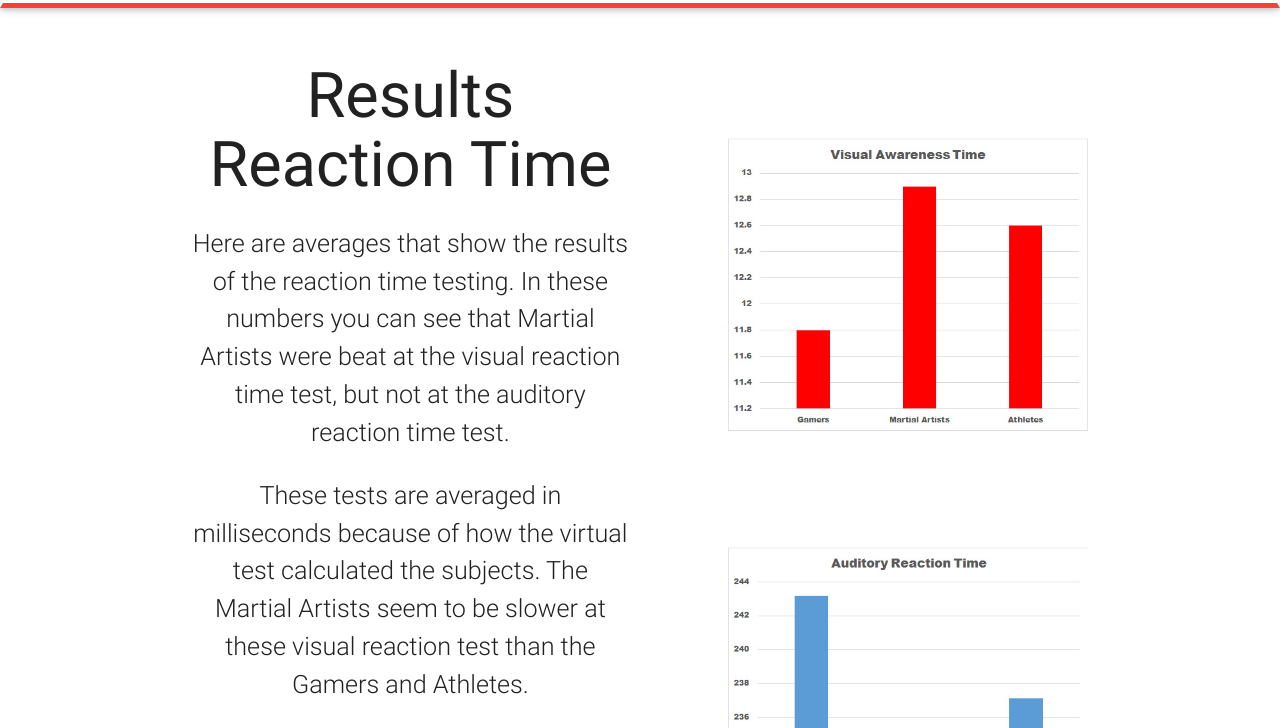
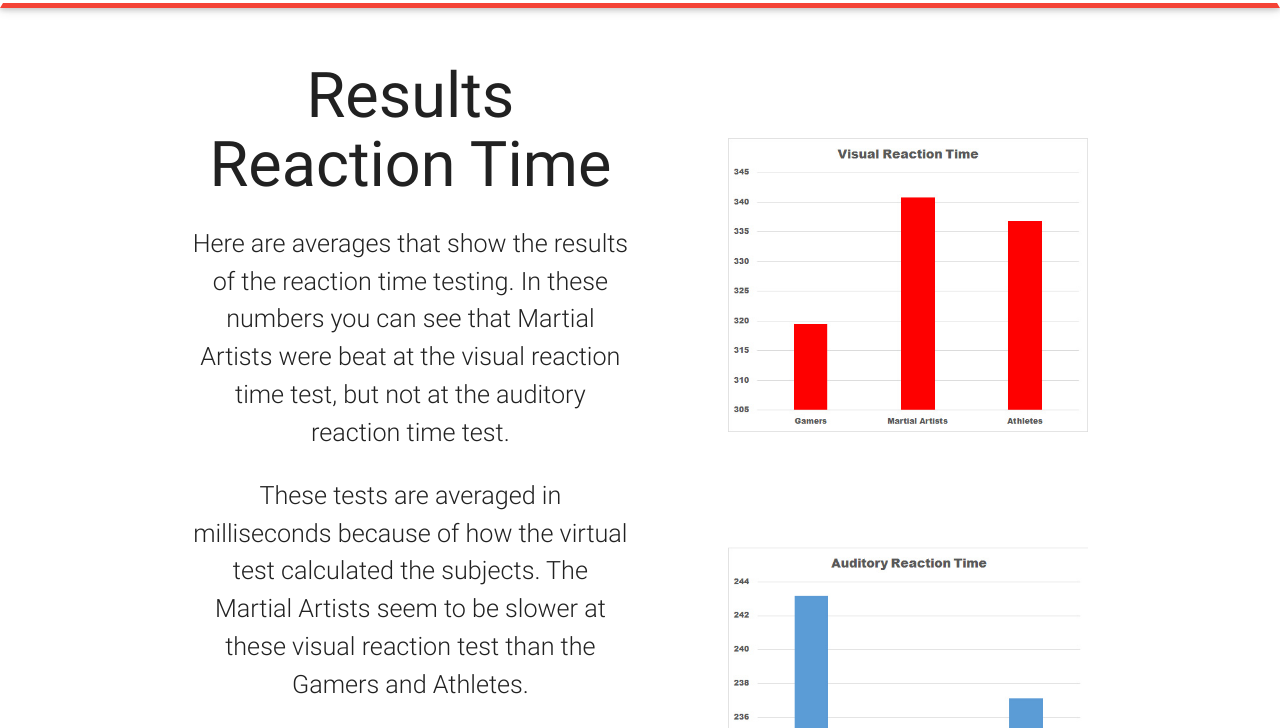
Before and after one commit to GabeSD/Martial-Arts-Website, a plain HTML site: page Results.html in a window 1280 px wide. Shown: the part 72-800 px from the top of the page. Drawn offline with nearby package versions, Linux system fonts and the light colour scheme.

Commit message:
surveypic

```diff
--- a/Results.html
+++ b/Results.html
@@ -53,7 +53,7 @@
     <p class="flow-text">These tests are averaged in milliseconds because of how the virtual test calculated the subjects. The Martial Artists seem to be slower at these visual reaction test than the Gamers and Athletes.</p>
 </div>
 <div class="col 12 offset-m1 m5">
-  <img src="VAT1.jpg" class="pri responsive-img">
+  <img src="VRT1.jpg" class="pri responsive-img">
   <img src="ART1.jpg" class="pri responsive-img">
 </div>
 
```
